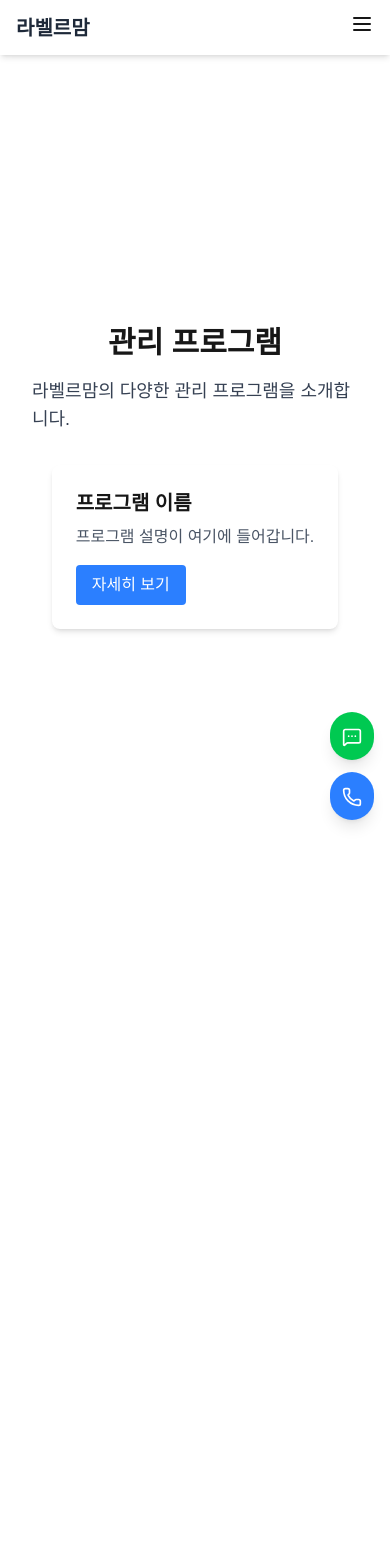
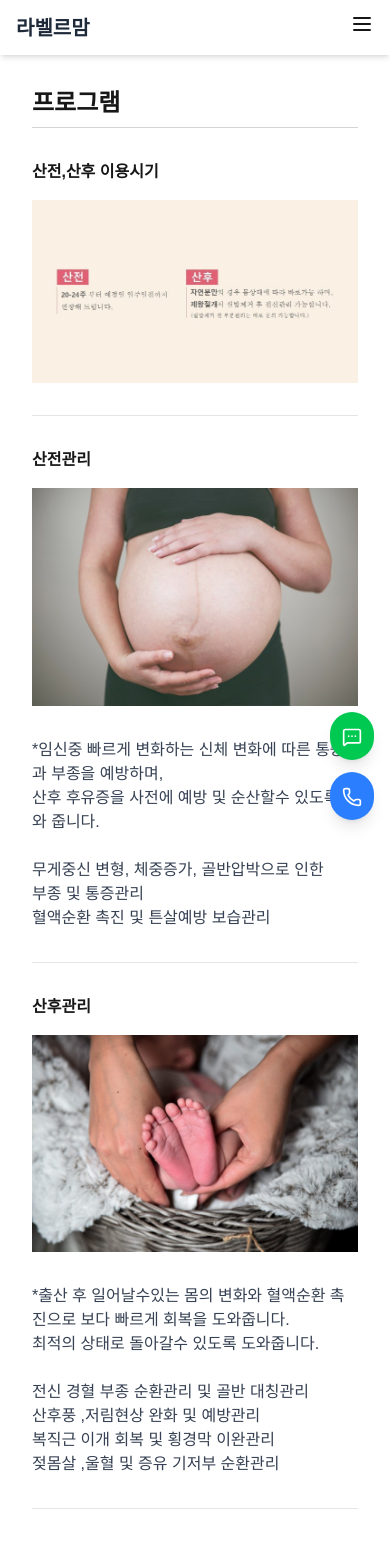
Before and after one commit to look212/labellemom, a Next.js app: page /programs in a window 390 px wide. Before the commit the page ends 899 px from the top, so only its background shows below. Built offline with nearby package versions, Linux system fonts and the light colour scheme.

Commit message:
프로그램 추가

```diff
--- a/src/pages/programs.tsx
+++ b/src/pages/programs.tsx
@@ -1,20 +1,41 @@
+import Image from "next/image";
+
 export default function ProgramsPage() {
   return (
-    <div className="flex flex-col items-center justify-center min-h-screen p-8">
-      <h1 className="text-3xl font-bold mb-4">관리 프로그램</h1>
-      <p className="text-lg text-gray-700 mb-8">
-        라벨르맘의 다양한 관리 프로그램을 소개합니다.
-      </p>
-      <div className="grid grid-cols-1 sm:grid-cols-2 lg:grid-cols-3 gap-6">
-        {/* 프로그램 카드 컴포넌트 추가 */}
-        <div className="bg-white shadow-md rounded-lg p-6">
-          <h2 className="text-xl font-semibold mb-2">프로그램 이름</h2>
-          <p className="text-gray-600 mb-4">프로그램 설명이 여기에 들어갑니다.</p>
-          <button className="bg-blue-500 text-white px-4 py-2 rounded hover:bg-blue-600">
-            자세히 보기
-          </button>
+    <div className="flex flex-col items-center min-h-screen p-8">
+      <h1 className="text-2xl font-bold pb-2 text-left w-full border-b-1 border-stone-300">프로그램</h1>
+      <div className="w-full space-y-8 border-b-1 border-stone-200 pb-8 pt-8">
+        <h2 className="text-1xl font-bold mb-4">산전,산후 이용시기</h2>
+        <div>
+          <Image src="/images/program_01.jpeg" alt="산전, 산후 이용 시기 이미지" className="w-full h-auto object-cover" width={720} height={450} />
         </div>
-        {/* 추가 프로그램 카드 */}
+      </div>
+      <div className="w-full space-y-8 border-b-1 border-stone-200 pb-8 pt-8">
+        <h2 className="text-1xl font-bold mb-4">산전관리</h2>
+        <div>
+          <Image src="/images/program_02.jpeg" alt="산전 이미지" className="w-full h-auto object-cover" width={720} height={450} />
+        </div>
+        <p className="text-gray-700">
+          *임신중 빠르게 변화하는 신체 변화에 따른 통증과 부종을 예방하며,<br />
+          산후 후유증을 사전에 예방 및 순산할수 있도록 도와 줍니다.<br /><br />
+          무게중신 변형, 체중증가, 골반압박으로 인한 <br />
+          부종 및 통증관리<br />
+          혈액순환 촉진 및 튼살예방 보습관리
+        </p>
+      </div>
+      <div className="w-full space-y-8 border-b-1 border-stone-200 pb-8 pt-8">
+        <h2 className="text-1xl font-bold mb-4">산후관리</h2>
+        <div>
+          <Image src="/images/program_03.jpeg" alt="산후 이미지" className="w-full h-auto object-cover" width={720} height={450} />
+        </div>
+        <p className="text-gray-700">
+          *출산 후 일어날수있는 몸의 변화와 혈액순환 촉진으로 보다 빠르게 회복을 도와줍니다.<br />
+          최적의 상태로 돌아갈수 있도록 도와줍니다.<br /><br />
+          전신 경혈 부종 순환관리 및 골반 대칭관리<br />
+          산후풍 ,저림현상 완화 및 예방관리<br />
+          복직근 이개 회복 및 횡경막 이완관리<br />
+          젖몸살 ,울혈 및 증유 기저부 순환관리
+        </p>
       </div>
     </div>
   );
```
Also changed, not shown: src/pages/index.tsx (+1 -1 lines).
